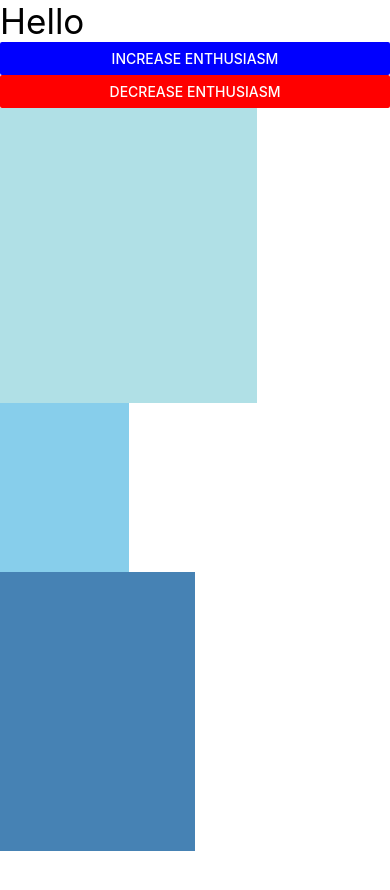
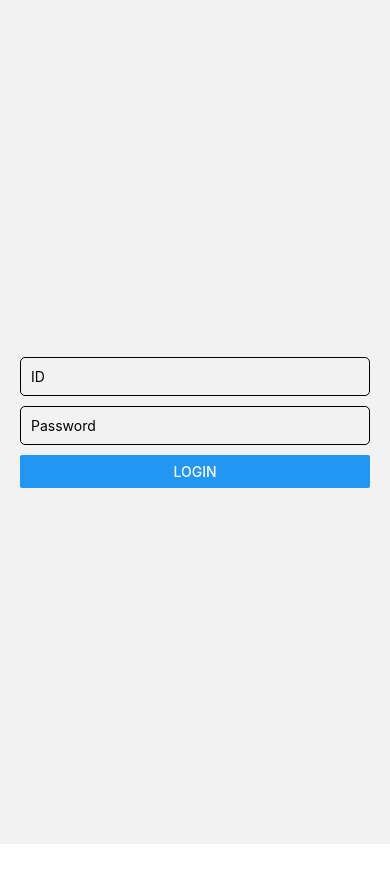
Before and after one commit to wongbingg/react_demo, a React Native app: screen /Login in a window 390 px wide. Shown: the top 890 px of the page. After the commit the page ends 844 px from the top, so only its background shows below. Built offline with nearby package versions, Linux system fonts and the light colour scheme.

Commit message:
add : 간단 로그인 기능 구현

```diff
--- a/App.tsx
+++ b/App.tsx
@@ -5,81 +5,26 @@
 //  * @format
 //  */
 
-import React, { useState } from 'react';
-import {
-  Text,
-  TextInput,
-  View,
-  Image,
-  Button,
-  ScrollView,
-  StyleSheet,
-  StatusBar,
-  Alert,
-  Platform,
-  FlatList,
-  SectionList,
-  TouchableHighlight,
-  TouchableOpacity,
-  TouchableNativeFeedback,
-  TouchableWithoutFeedback,
-} from 'react-native';
+import React, {useState} from 'react'
+import { NavigationContainer } from '@react-navigation/native'
+import { createNativeStackNavigator } from '@react-navigation/native-stack'
+import LoginScreen from './screens/LoginScreen'
+import HomeScreen from './screens/HomeScreen'
 
-import { SafeAreaProvider, SafeAreaView } from 'react-native-safe-area-context';
-
-export type Props = {
-  name: string;
-  baseEnthusiasmLevel?: number;
+export type RootStackParamList = {
+  Login: undefined
+  Home: undefined
 }
 
-const App: React.FC<Props> = ({
-  name,
-  baseEnthusiasmLevel = 0,
-}) => {
-  const Container = Platform.OS === 'ios' ? SafeAreaView : View; // TODO: 플랫폼별 분기처리로 SafeArea 적용
+const Stack = createNativeStackNavigator<RootStackParamList>()
 
-  const [enthusiasmLevel, setEnthusiasmLevel] = React.useState(baseEnthusiasmLevel,);
-  const onIncrement = () => setEnthusiasmLevel(enthusiasmLevel + 1);
-  const onDecrement = () => setEnthusiasmLevel(enthusiasmLevel > 0 ? enthusiasmLevel - 1 : 0);
-  const getExclamationMarks = (numChars: number) =>
-    numChars > 0 ? Array(numChars + 1).join('!') : '';
-
-
-
+export default function App() {
   return (
-    <SafeAreaProvider>
-      <Container style={styles.container} edges={['top', 'bottom']}>
-        <Text
-          style={{ fontSize: 35 }}>
-          Hello {name} {getExclamationMarks(enthusiasmLevel)}
-        </Text>
-        <Button
-          title="Increase enthusiasm"
-          accessibilityLabel='increment'
-          onPress={onIncrement}
-          color='blue' />
-        <Button
-          title='Decrease enthusiasm'
-          accessibilityLabel='decrement'
-          onPress={onDecrement}
-          color='red' />
-        <View style={{height: '100%'}}>
-          <View style={{width: '66%', height: '35%', backgroundColor: 'powderblue'}}/>
-          <View style={{width: '33%', height: '20%', backgroundColor: 'skyblue'}}/>
-          <View style={{width: '50%', height: '33%', backgroundColor: 'steelblue'}}/>
-        </View>
-      </Container>
-    </SafeAreaProvider>
-  );
-};
-
-const styles = StyleSheet.create({
-  container: {
-    flex: 1,
-    backgroundColor: 'white',
-    paddingTop: Platform.OS === 'android' ? StatusBar.currentHeight : 0, // 이건 android의 statusBarHeight만 해당
-    paddingBottom: Platform.OS === 'android' ? 30 : 0,
-  },
-});
-
-export default App;
+    <NavigationContainer>
+      <Stack.Navigator initialRouteName="Login" screenOptions={{ headerShown: false}}>
+        <Stack.Screen name="Login" component={LoginScreen} />
+        <Stack.Screen name="Home" component={HomeScreen} />
+      </Stack.Navigator>
+    </NavigationContainer>
+  )
+}
--- a/babel.config.js
+++ b/babel.config.js
@@ -1,3 +1,6 @@
 module.exports = {
   presets: ['module:@react-native/babel-preset'],
+  plugins: [
+    'react-native-reanimated/plugin', // 👈 이거 꼭 있어야 돼!
+  ],
 };
--- a/index.js
+++ b/index.js
@@ -2,6 +2,7 @@
  * @format
  */
 
+import 'react-native-gesture-handler';
 import {AppRegistry} from 'react-native';
 import App from './App';
 import {name as appName} from './app.json';
--- /dev/null
+++ b/screens/HomeScreen.tsx
@@ -0,0 +1,25 @@
+import React from 'react'
+import { View, Button, StyleSheet } from 'react-native'
+import { useNavigation } from '@react-navigation/native'
+import { NativeStackNavigationProp } from '@react-navigation/native-stack'
+import { RootStackParamList } from '../App'
+
+type HomeScreenNavigationProp = NativeStackNavigationProp<RootStackParamList, 'Home'>
+
+export default function HomeScreen() {
+  const navigation = useNavigation<HomeScreenNavigationProp>()
+
+  const handleLogout = () => {
+    navigation.replace('Login') // replace로 히스토리 지움
+  }
+
+  return (
+    <View style={styles.container}>
+      <Button title="Logout" onPress={handleLogout} />
+    </View>
+  )
+}
+
+const styles = StyleSheet.create({
+  container: { flex: 1, justifyContent: 'center', alignItems: 'center' },
+})
--- /dev/null
+++ b/screens/LoginScreen.tsx
@@ -0,0 +1,44 @@
+import React, { useState } from 'react'
+import { View, TextInput, Button, StyleSheet } from 'react-native'
+import { NativeStackNavigationProp } from '@react-navigation/native-stack'
+import { RootStackParamList } from '../App'
+import { useNavigation } from '@react-navigation/native'
+import { useSafeAreaFrame } from 'react-native-safe-area-context'
+
+type LoginScreenNavigationProp = NativeStackNavigationProp<RootStackParamList, 'Login'>
+
+export default function LoginScreen() {
+    const navigation = useNavigation<LoginScreenNavigationProp>()
+    const [id, setId] = useState('')
+    const [pw, setPw] = useState('')
+
+    const handleLogin = () => {
+        if (id && pw) {
+            navigation.navigate('Home')
+        }
+    }
+
+    return (
+        <View style={styles.container}>
+            <TextInput
+                placeholder='ID'
+                value={id}
+                onChangeText={setId}
+                style={styles.input}
+            />
+            <TextInput
+                placeholder='Password'
+                value={pw}
+                onChangeText={setPw}
+                secureTextEntry
+                style={styles.input}
+            />
+            <Button title="Login" onPress={handleLogin} />
+        </View>
+    )
+}
+
+const styles = StyleSheet.create({
+    container: { flex: 1, justifyContent: 'center', padding: 20 },
+    input: {borderWidth: 1, padding: 10, marginBottom: 10, borderRadius: 5},
+})
```
Also changed, not shown: package.json (+7 -1 lines), 2 other files (tests, documents, lock files or other folders).
